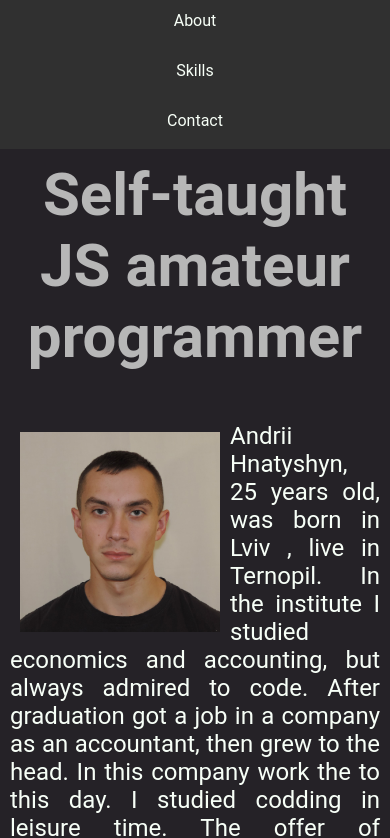
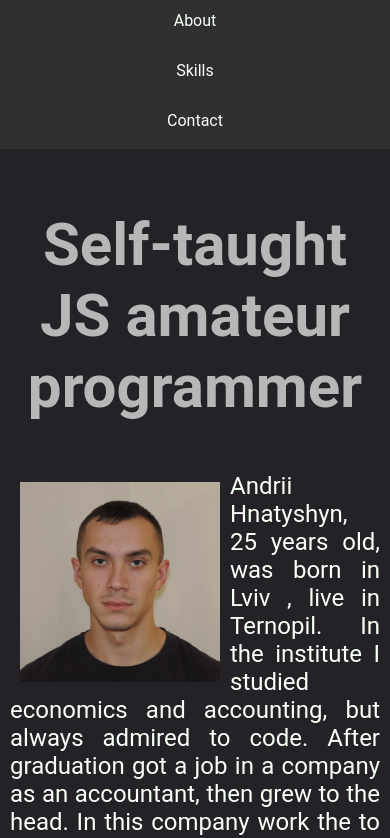
Before and after one commit to andriih/portfolioSite, a website: page index.html in a window 390 px wide. Shown: the part 31-869 px from the top of the page. Drawn offline with Linux system fonts and the light colour scheme.

Commit message:
padding added

```diff
--- a/css/style.css
+++ b/css/style.css
@@ -14,6 +14,7 @@ html,body{
 	width: 100%;
 	min-height: 100%;
 	position: relative;
+
 }
 /*NAVBAR AREA*/
 h1{
@@ -207,8 +208,12 @@ footer{
     }
 .about__wrapper,.skills__wrapper,.contact__wrapper{
 	width: 100%;
+	padding-top: 200px;
 	display:inline-block;
 	overflow: hidden;
+}
+.about__wrapper{
+	padding-top: 50px;
 }
 
     .content__about,
```
